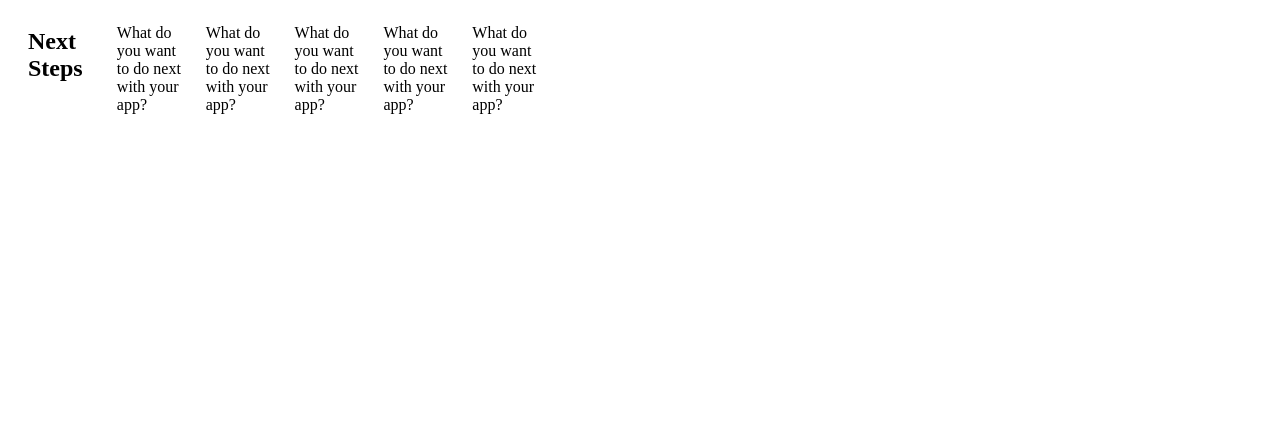
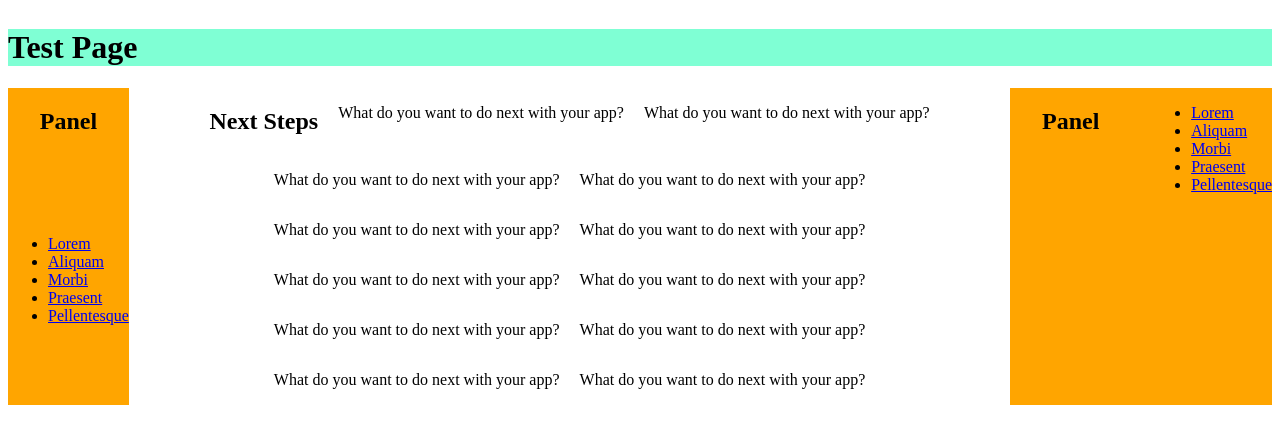
Before and after one commit to IRCC-ca/ds-sdc, an Angular app: page / in a window 1280 px wide. Shown: the top 444 px of the page. Built offline with nearby package versions, Linux system fonts and the light colour scheme.

Commit message:
flex layout, sample navbars

```diff
--- a/packages/ds/core/layout/_layout-grid.scss
+++ b/packages/ds/core/layout/_layout-grid.scss
@@ -2,18 +2,13 @@
 
 $gap-width: $spacing-20;
 
-@mixin template-columns($num: 12) {
-    grid-template-columns: repeat($num, minmax(auto, 1fr));
+@function grid-bounds($content) {
+    @return [first premier f p] #{$content} [last dernier l d];
 }
-
-%mod-grid {
-    display: grid;
+%mod-layout {
     column-gap: $gap-width;
-    > * {
-        grid-column: auto / span 1;
-    }
     &-margins {
-        @extend %mod-grid;
+        @extend %mod-layout;
         @include in-phone-layout {
             margin-left: 16px;
             margin-right: 16px;
@@ -28,23 +23,64 @@ $gap-width: $spacing-20;
         }
     }
 }
-.header-area-responsive,
+
+%mod-flex {
+    @extend %mod-layout;
+    display: flex;
+    flex-wrap: wrap;
+    justify-content: center;
+    align-content: stretch;
+    &-margins {
+        @extend %mod-flex;
+        @extend %mod-layout-margins;
+    }
+}
+
+%mod-grid {
+    @extend %mod-layout;
+    display: grid;
+    justify-items: center;
+    justify-tracks: center;
+    > * {
+        grid-column: auto / span 1;
+    }
+    &-margins {
+        @extend %mod-grid;
+        @extend %mod-layout-margins;
+    }
+}
 .content-area-responsive {
-    @extend %mod-grid;
-    grid-template-columns: repeat(auto-fill, minmax(68px, 1fr));
+    @extend %mod-flex;
     &-margins {
         @extend .content-area-responsive;
-        @extend %mod-grid-margins;
+        @extend %mod-flex-margins;
     }
+}
+
+
+.header-area-responsive {
+    @extend .content-area-responsive;
+    grid-column: first / last;
+    grid-row: first / 2;
+    &-margins {
+        @extend .header-area-responsive;
+        @extend .content-area-responsive-margins;
+    }
+}
+
+@mixin layout-grid($columns, $rows) {
+    display: grid;
+    grid-template-columns: grid-bounds($columns);
+    grid-template-rows: grid-bounds($rows);
 }
 
 @mixin panel-column($column-count: 1) {
     .panel-#{$column-count}-column {
         @extend %mod-grid;
-        @include template-columns($column-count);
+        grid-template-columns: grid-bounds(repeat(#{$column-count}, minmax(auto, 1fr)));
         &-margins {
+            @extend %mod-grid-margins;
             @extend .panel-#{$column-count}-column;
-            @extend %mod-grid-margins;
         }
 }
 }
--- a/sample/src/app/app.component.html
+++ b/sample/src/app/app.component.html
@@ -1,10 +1,44 @@
 
   <!-- Next Steps -->
-  <div class="content-area-responsive-margins" styles="width: 100%">
+  <div class="wrapper">
+    <h1 class="masthead">Test Page</h1>
+    <div class="sidenav panel-1-column" hidden="true">
+      <h2>Panel</h2>
+      <nav>
+        <ul>
+          <li><a href="#nowhere" title="Lorum ipsum dolor sit amet">Lorem</a></li>
+          <li><a href="#nowhere" title="Aliquam tincidunt mauris eu risus">Aliquam</a></li>
+          <li><a href="#nowhere" title="Morbi in sem quis dui placerat ornare">Morbi</a></li>
+          <li><a href="#nowhere" title="Praesent dapibus, neque id cursus faucibus">Praesent</a></li>
+          <li><a href="#nowhere" title="Pellentesque fermentum dolor">Pellentesque</a></li>
+        </ul>
+      </nav>
+    </div>
+    <div class="content-area-responsive-margins">
       <h2>Next Steps</h2>
       <p>What do you want to do next with your app?</p>
       <p>What do you want to do next with your app?</p>
       <p>What do you want to do next with your app?</p>
       <p>What do you want to do next with your app?</p>
       <p>What do you want to do next with your app?</p>
+      <p>What do you want to do next with your app?</p>
+      <p>What do you want to do next with your app?</p>
+      <p>What do you want to do next with your app?</p>
+      <p>What do you want to do next with your app?</p>
+      <p>What do you want to do next with your app?</p>
+      <p>What do you want to do next with your app?</p>
+      <p>What do you want to do next with your app?</p>
       </div>
+      <div class="sidenav2 panel-2-column">
+        <h2>Panel</h2>
+        <nav>
+          <ul>
+            <li><a href="#nowhere" title="Lorum ipsum dolor sit amet">Lorem</a></li>
+            <li><a href="#nowhere" title="Aliquam tincidunt mauris eu risus">Aliquam</a></li>
+            <li><a href="#nowhere" title="Morbi in sem quis dui placerat ornare">Morbi</a></li>
+            <li><a href="#nowhere" title="Praesent dapibus, neque id cursus faucibus">Praesent</a></li>
+            <li><a href="#nowhere" title="Pellentesque fermentum dolor">Pellentesque</a></li>
+          </ul>
+        </nav>
+      </div>
+  </div>
--- a/sample/src/app/app.component.scss
+++ b/sample/src/app/app.component.scss
@@ -0,0 +1,23 @@
+@import "~@ircc-ca/ds-sdc-core/layout/layout-grid";
+
+.sidenav {
+    grid-column: first / span 1;
+    background-color: orange;
+    height: 100%;
+    > * {
+        grid-column: auto / span 1;
+    }
+}
+.sidenav2 {
+    grid-column: span 1 / last;
+    background-color: orange;
+}
+.masthead {
+    grid-row: 1 / 2;
+    grid-column: first / last;
+    background-color: aquamarine;
+}
+.wrapper {
+    @include layout-grid(auto 1fr auto, 1fr auto);
+    height: 100%;
+}
```
Lines whose indentation alone changed are shown as unchanged.
